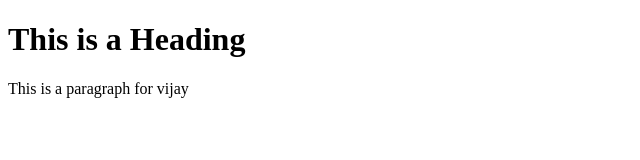
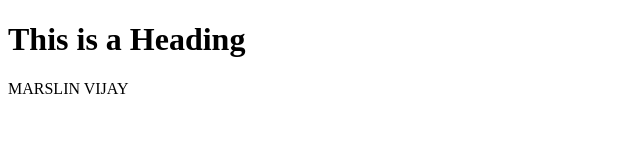
Before and after one commit to mvijayasd/expertonboarding-dummy, a plain HTML site: page index.html in a window 1280 px wide. Shown: the whole page, without its empty margins (0-640 px from the left). Drawn offline with Linux system fonts and the light colour scheme.

Commit message:
Changed my name

```diff
--- a/index.html
+++ b/index.html
@@ -6,7 +6,7 @@
 <body>
 
 <h1>This is a Heading</h1>
-<p>This is a paragraph for vijay</p>
+<p>MARSLIN VIJAY</p>
 
 </body>
 </html>
```
